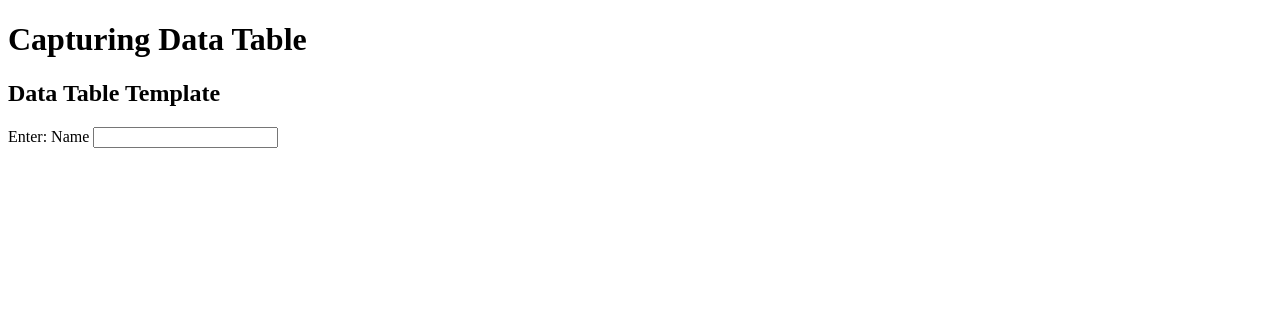
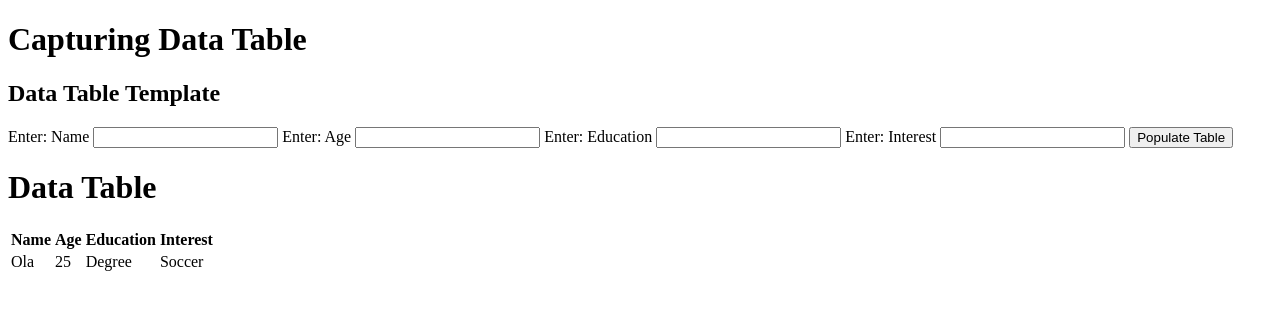
Before and after one commit to leye20/javascript-learnings, a plain HTML site: page pract.html in a window 1280 px wide. Drawn offline with Linux system fonts and the light colour scheme.

Commit message:
completed table structure in HTML

```diff
--- a/pract.html
+++ b/pract.html
@@ -14,9 +14,40 @@
             Enter: Name
             <input type="text" id="name" name="name">
         </label>
-
-
-
+        <label for="age">
+            Enter: Age
+            <input type="text" id="age" name="age">
+        </label>
+        <label for="education">
+            Enter: Education
+            <input type="text" id="education" name="education">
+        </label>
+        <label for="interest">
+            Enter: Interest
+            <input type="text" id="interest" name="interest">
+        </label>
+        <button type="submit" id="submit">
+            Populate Table
+        </button>
     </form>
+    <h1>Data Table</h1>
+    <table id="tablehead">
+        <thead>
+            <tr>
+                <th>Name</th>
+                <th>Age</th>
+                <th>Education</th>
+                <th>Interest</th>
+            </tr>
+        </thead>
+        <tbody id="tbody">
+            <tr>
+                <td>Ola</td>
+                <td>25</td>
+                <td>Degree</td>
+                <td>Soccer</td>
+            </tr>
+        </tbody>
+    </table>
 </body>
 </html>
```
